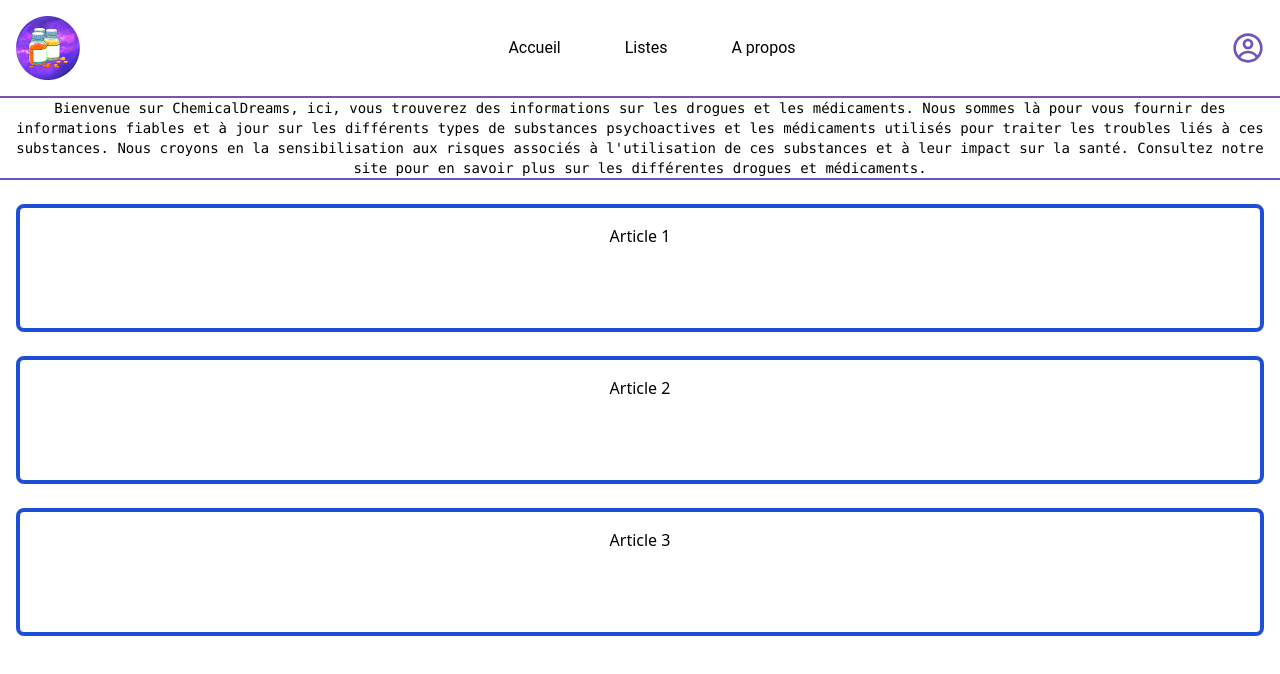
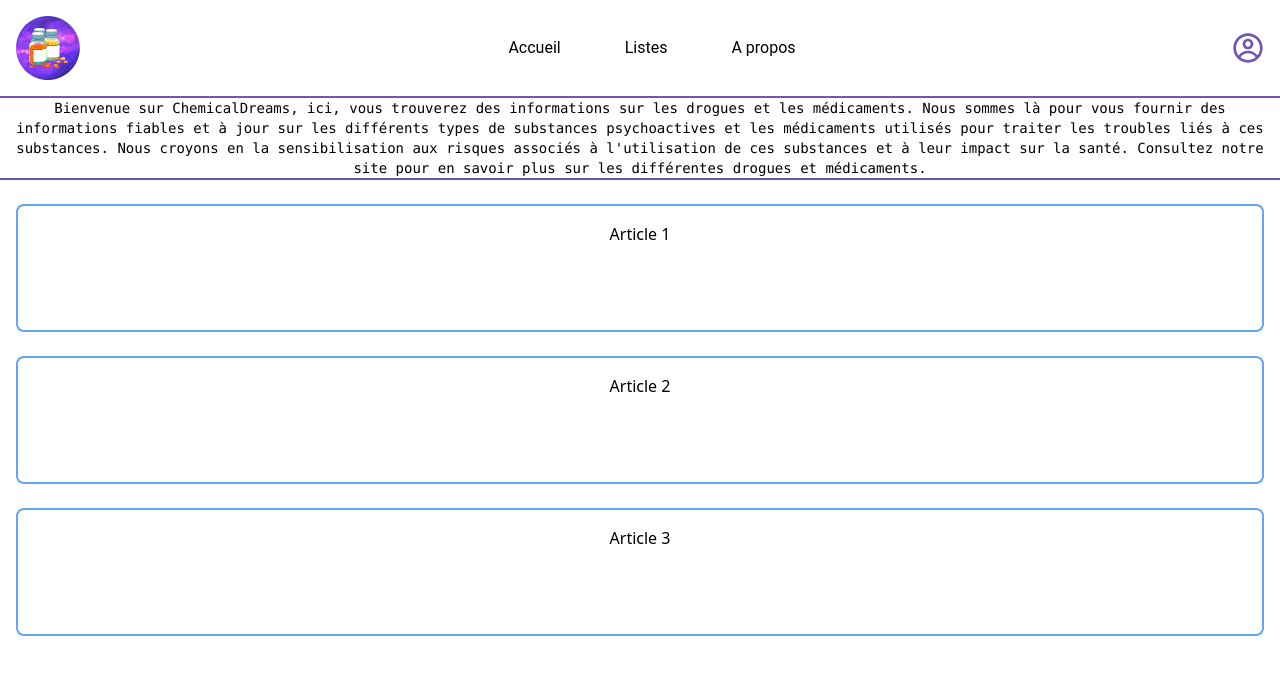
Before and after one commit to Yhugzee/ChemicalDreams-old, a React (Vite) app in the folder frontend/: page / in a window 1280 px wide. Shown: the top 674 px of the page. Built offline with nearby package versions, Linux system fonts and the light colour scheme.

Commit message:
Update css with tailwind

```diff
--- a/frontend/src/pages/Home.jsx
+++ b/frontend/src/pages/Home.jsx
@@ -8,7 +8,7 @@ export default function Home() {
         <NavBar />
       </header>
       <main>
-        <div className="text-sm text-center ml-3 mr-3 font-mono">
+        <div className="infos text-sm text-center ml-3 mr-3 font-mono">
           <p>
             Bienvenue sur ChemicalDreams, ici, vous trouverez des informations
             sur les drogues et les médicaments. Nous sommes là pour vous fournir
@@ -22,13 +22,13 @@ export default function Home() {
         </div>
         <div className="info_tile" />
         <span>
-          <p className="rounded-lg border-blue-700 h-32 w-50 p-4 border-4 mt-6 ml-4 mr-4">
+          <p className="rounded-lg border-blue-400 h-32 w-50 p-4 border-2 mt-6 ml-4 mr-4">
             Article 1
           </p>
-          <p className="rounded-lg border-blue-700 h-32 w-50 p-4 border-4 mt-6 ml-4 mr-4">
+          <p className="rounded-lg border-blue-400 h-32 w-50 p-4 border-2 mt-6 ml-4 mr-4">
             Article 2
           </p>
-          <p className="rounded-lg border-blue-700 h-32 w-50 p-4 border-4 mt-6 ml-4 mr-4">
+          <p className="rounded-lg border-blue-400 h-32 w-50 p-4 border-2 mt-6 ml-4 mr-4">
             Article 3
           </p>
         </span>
```
